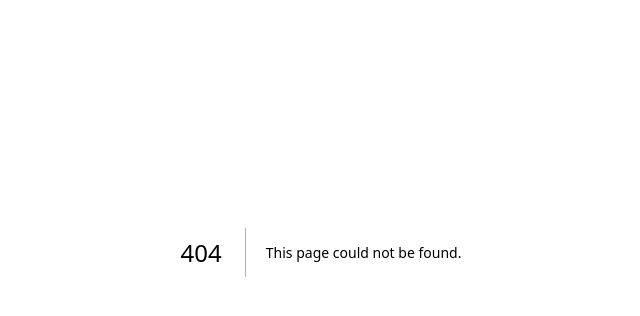
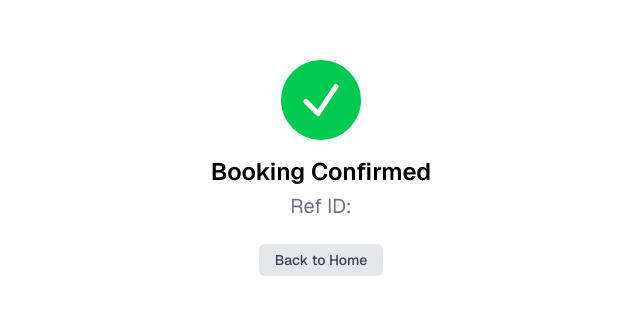
Before and after one commit to vansh-vm04/book-it, a Next.js app in the folder frontend/: page /confirmation in a window 1280 px wide. Before the commit this address had no page. Shown: the part 148-464 px from the top of the page, without its empty margins (319-959 px from the left). Built offline with nearby package versions, Linux system fonts and the light colour scheme.

Commit message:
confirmation page done

```diff
--- /dev/null
+++ b/frontend/app/confirmation/page.tsx
@@ -0,0 +1,28 @@
+"use client"
+import { useSearchParams } from "next/navigation"
+
+export default function Confirmation() {
+  const params = useSearchParams();
+  const refId = params.get("refId") || "";
+
+  return (
+    <div className="min-h-screen flex flex-col items-center justify-start pt-32 bg-white font-sans">
+
+      <div className="flex flex-col items-center mt-20 text-center">
+        <div className="w-20 h-20 rounded-full bg-green-500 flex items-center justify-center mb-4">
+          <svg xmlns="http://www.w3.org/2000/svg" fill="none" viewBox="0 0 24 24" strokeWidth={2.5} stroke="white" className="size-12">
+            <path strokeLinecap="round" strokeLinejoin="round" d="M4.5 12.75l6 6 9-13.5" />
+          </svg>
+        </div>
+        <h2 className="text-2xl font-semibold mb-1">Booking Confirmed</h2>
+        <p className="text-gray-500 text-xl mb-6">Ref ID: {refId}</p>
+        <button
+          onClick={() => (window.location.href = "/")}
+          className="bg-gray-200 text-gray-700 px-4 py-1.5 rounded-md text-sm font-medium hover:bg-gray-300 transition"
+        >
+          Back to Home
+        </button>
+      </div>
+    </div>
+  )
+}
```
